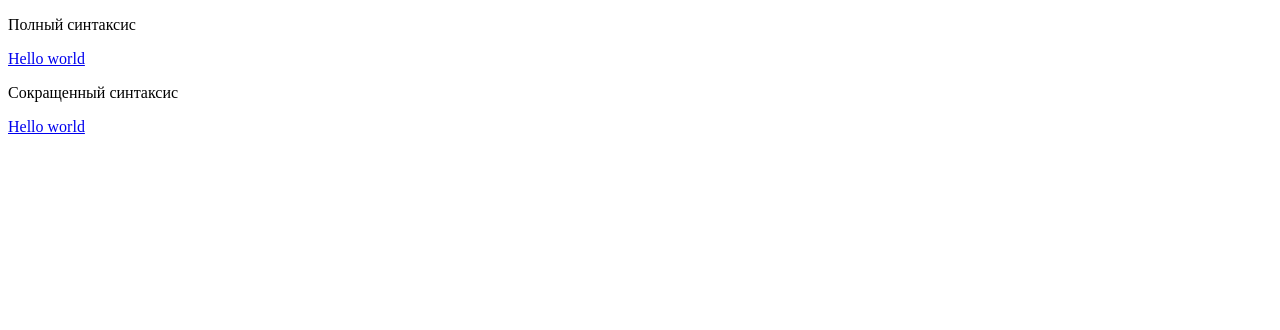
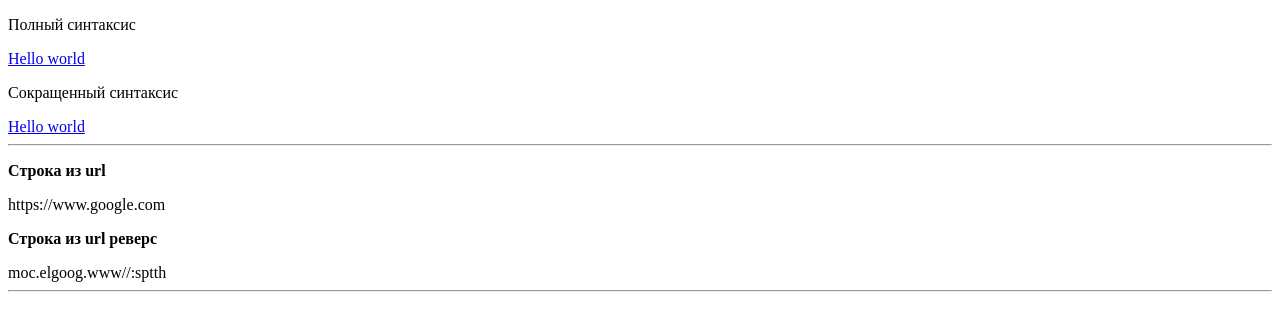
Before and after one commit to wrublik93/learnvuejs, a Vue app: page /#/ in a window 1280 px wide. Shown: the top 330 px of the page. Built offline with nearby package versions, Linux system fonts and the light colour scheme.

Commit message:
getting the value of the url variable and applying computed

```diff
--- a/src/components/HelloWorld.vue
+++ b/src/components/HelloWorld.vue
@@ -7,7 +7,10 @@
     <!-- сокращенная запись -->
     <p>Сокращенный синтаксис</p>
     <a :href="url">Hello world</a>
-
+    <hr>
+    <p><b>Cтрока из url</b></p>{{ url }}
+    <p><b>Строка из url реверс</b></p>{{ reversedUrl }}
+    <hr>
   </div>
 </template>
 <script>
@@ -17,6 +20,11 @@ export default {
     return {
       url: 'https://www.google.com'
     }
+  },
+  computed: {
+    reversedUrl: function() {
+      return this.url.split('').reverse().join('')
+    }
   }
 }
 </script>
```
